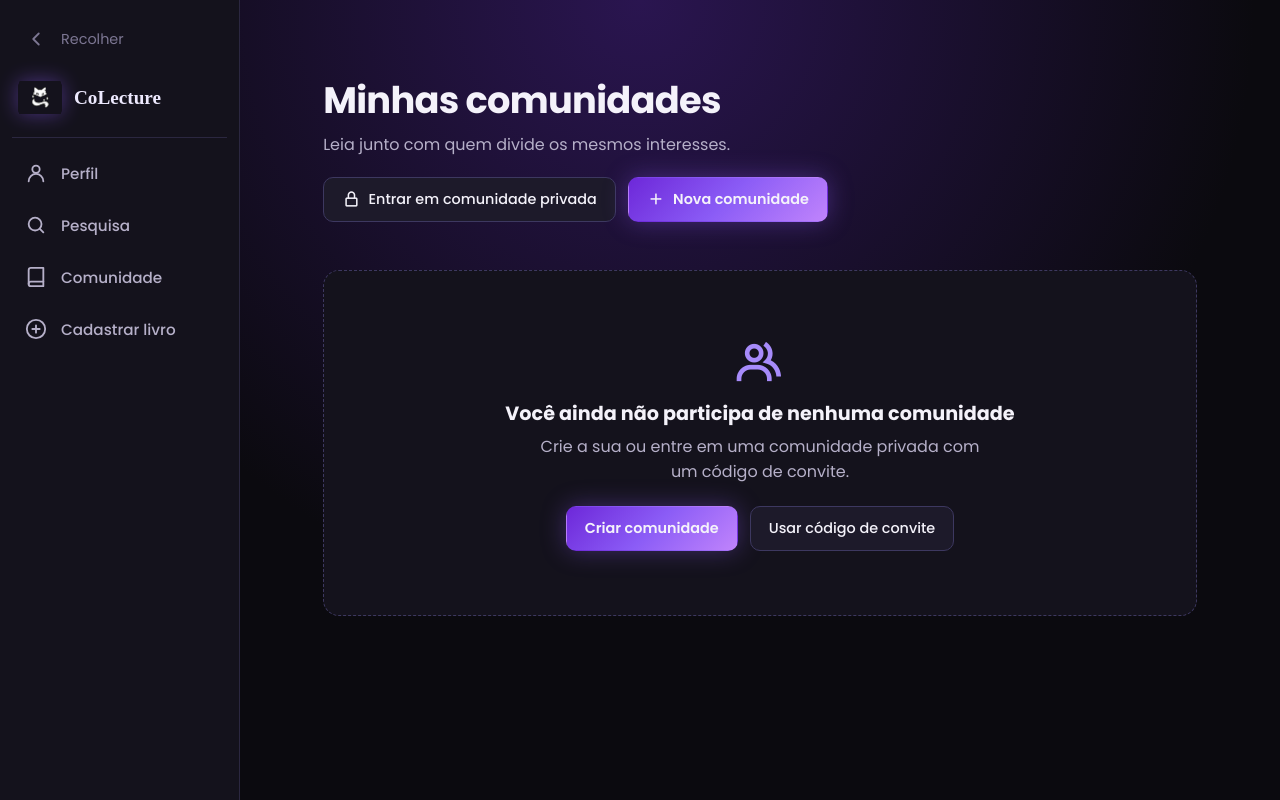
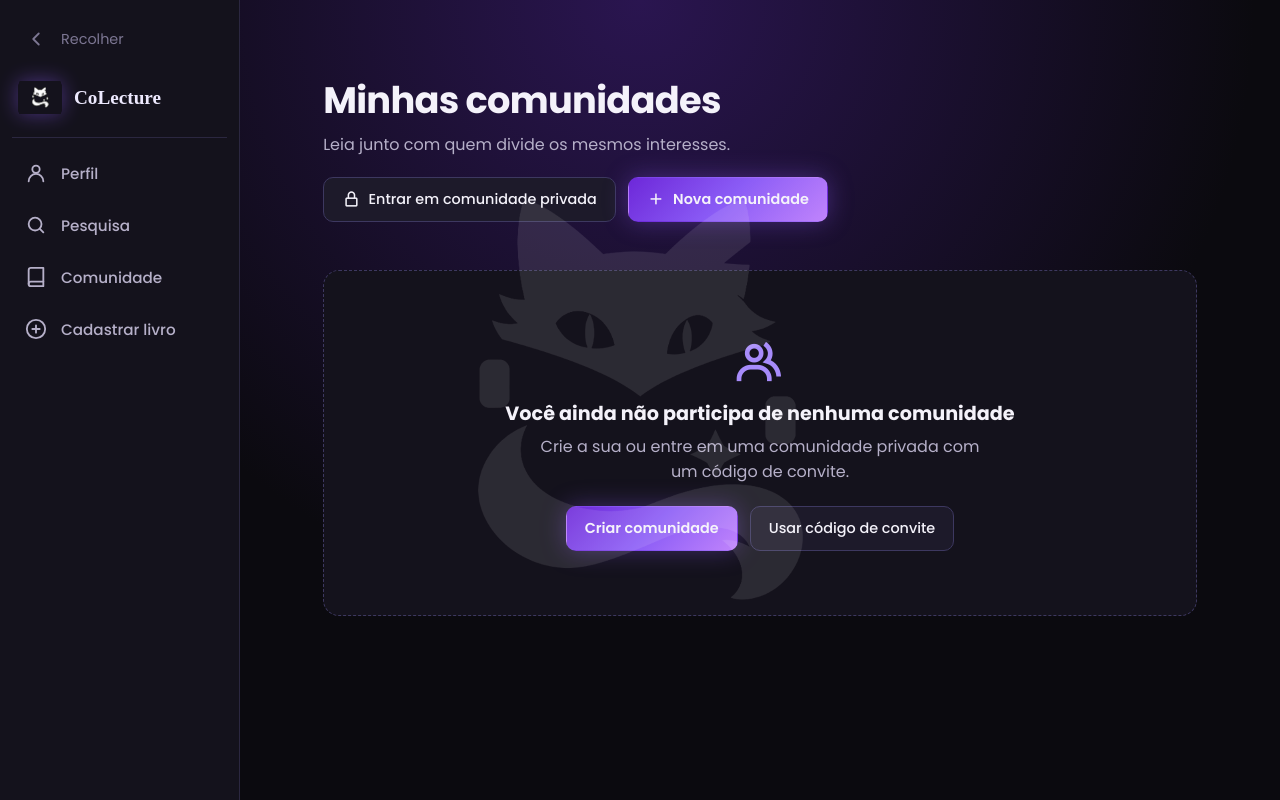
Before and after one commit to FGA0138-MDS-Ajax/2026.2-T02-Hamilton, a Django app: page /communities/ in a window 1280 px wide. Run offline with Django 5.2, Linux system fonts and the light colour scheme; a user stored in the database is signed in; data that the repository does not hold is empty.

Commit message:
style: adiciona logo do gato como fundo na pagina de comunidades

```diff
--- a/colecture/communities/static/communities/css/home_community.css
+++ b/colecture/communities/static/communities/css/home_community.css
@@ -437,3 +437,23 @@
 .com-overlay[hidden] {
     display: none
 }
+
+/* Gato de fundo */
+body::before {
+  content: "";
+  position: fixed;
+  top: 50%;
+  left: 50%;
+  width: 400px;
+  height: 400px;
+  transform: translate(-50%, -50%);
+  background: url("../../main/img/logo.png") center / contain no-repeat;
+  opacity: 0.10;
+  z-index: 5;
+  pointer-events: none;
+}
+
+.com-page {
+  position: relative;
+  z-index: 1;
+}
```
